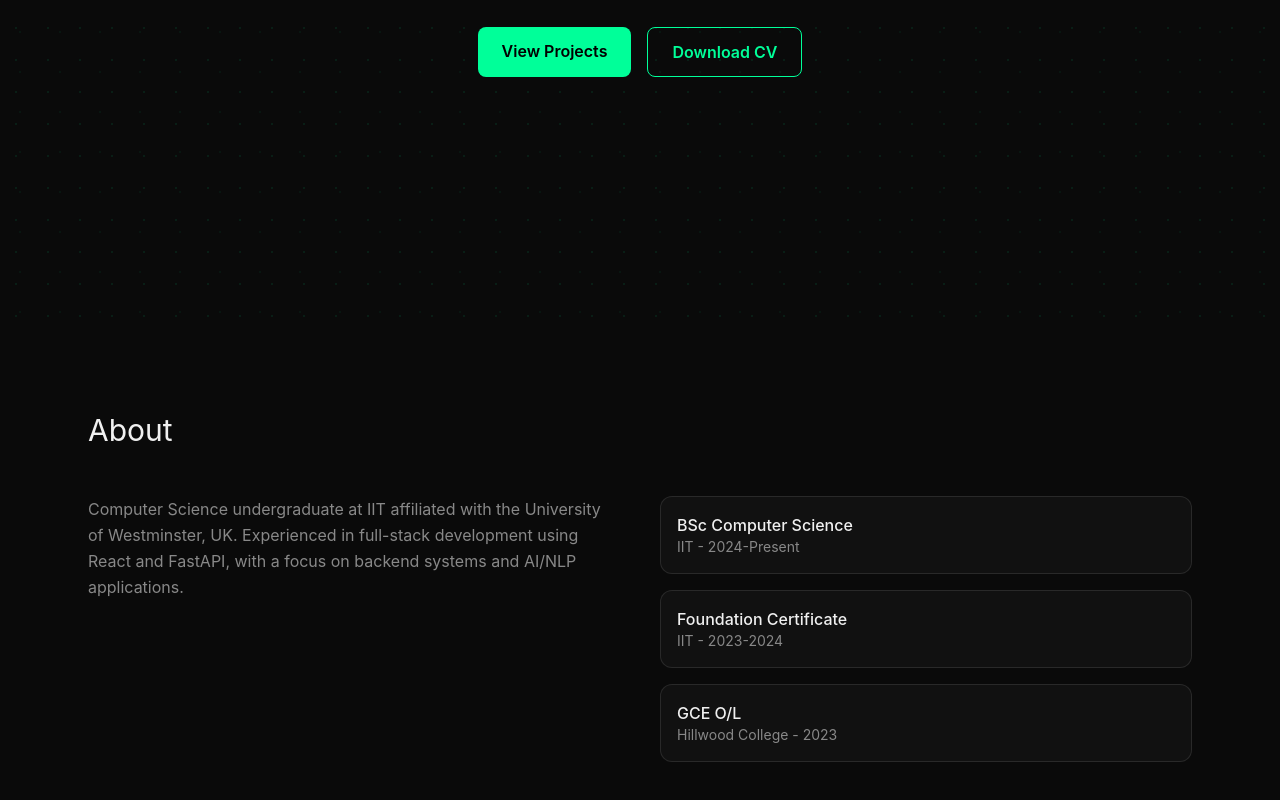
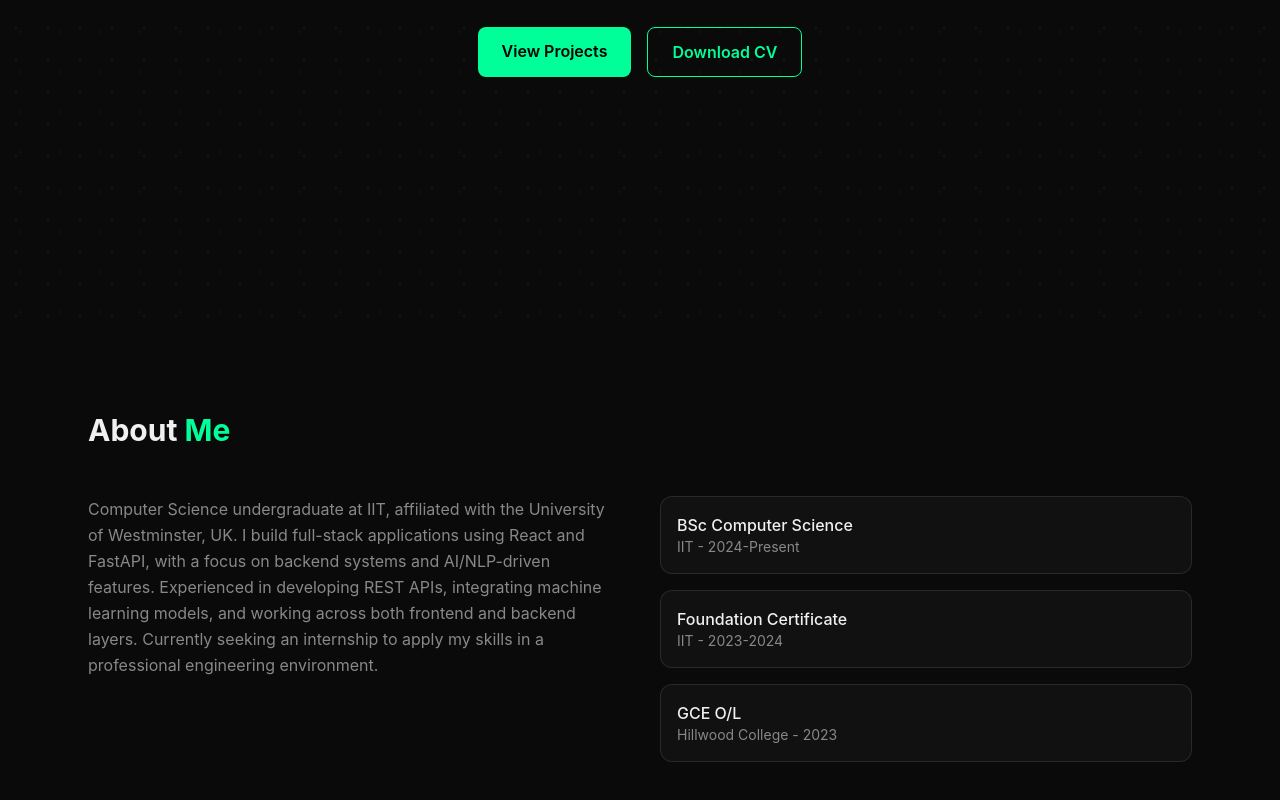
Before and after one commit to YasOnline177/yasara-portfolio, a React (Vite) app: page / in a window 1280 px wide. Shown: the part 468-1268 px from the top of the page. Built offline with nearby package versions, Linux system fonts and the light colour scheme.

Commit message:
Refine About section content and fix typo

```diff
--- a/src/components/About.jsx
+++ b/src/components/About.jsx
@@ -3,14 +3,17 @@ import SectionWrapper from "./SectionWrapper";
 export default function About() {
     return (
         <SectionWrapper id="about">
-            <h2 className="text-3xl mb-12">About</h2>
+            <h2 className="text-3xl font-bold mb-12">
+                About <span className="text-accent">Me</span>
+            </h2>
 
             <div className="grid md:grid-cols-2 gap-10 items-start">
-                <p className="text-muted leading-relaxed">
-                    Computer Science undergraduate at IIT affiliated with the
-                    University of Westminster, UK. Experienced in full-stack
-                    development using React and FastAPI, with a focus on backend
-                    systems and AI/NLP applications.
+                <p className="text-muted leading-relaxed text-base">
+                    Computer Science undergraduate at IIT, affiliated with the University of Westminster, UK.
+                    I build full-stack applications using React and FastAPI, with a focus on backend systems
+                    and AI/NLP-driven features. Experienced in developing REST APIs, integrating machine learning
+                    models, and working across both frontend and backend layers. Currently seeking an internship
+                    to apply my skills in a professional engineering environment.
                 </p>
 
                 <div className="space-y-4 cursor-default">
```
